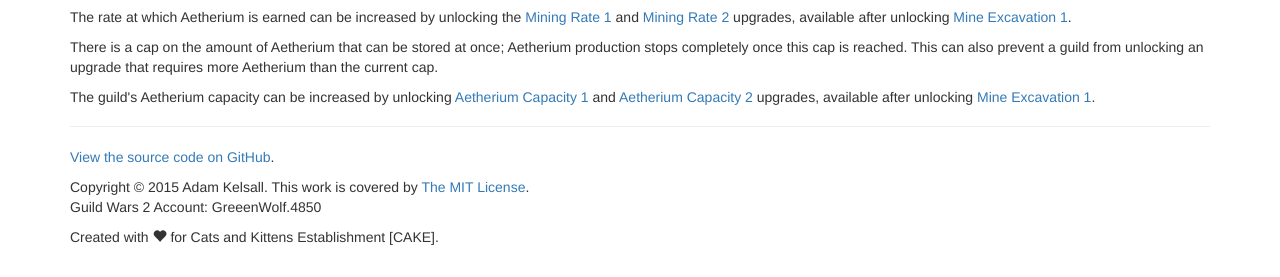
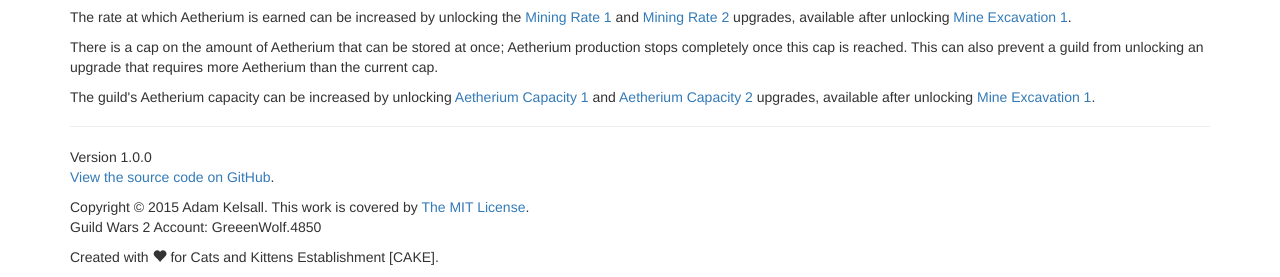
Before and after one commit to Bestford/gw2-aetherium, a plain HTML site: page index.html in a window 1280 px wide. Shown: the part 559-836 px from the top of the page. Drawn offline with Linux system fonts and the light colour scheme.

Commit message:
Version bumped to 1.0.0

```diff
--- a/index.html
+++ b/index.html
@@ -132,6 +132,7 @@
       <!-- Credits and attribution -->
       <footer>
         <p>
+          Version 1.0.0<br>
           <a href="https://github.com/adamkelsall/gw2-aetherium">View the source code on GitHub</a>.
         </p>
         <p>
```
